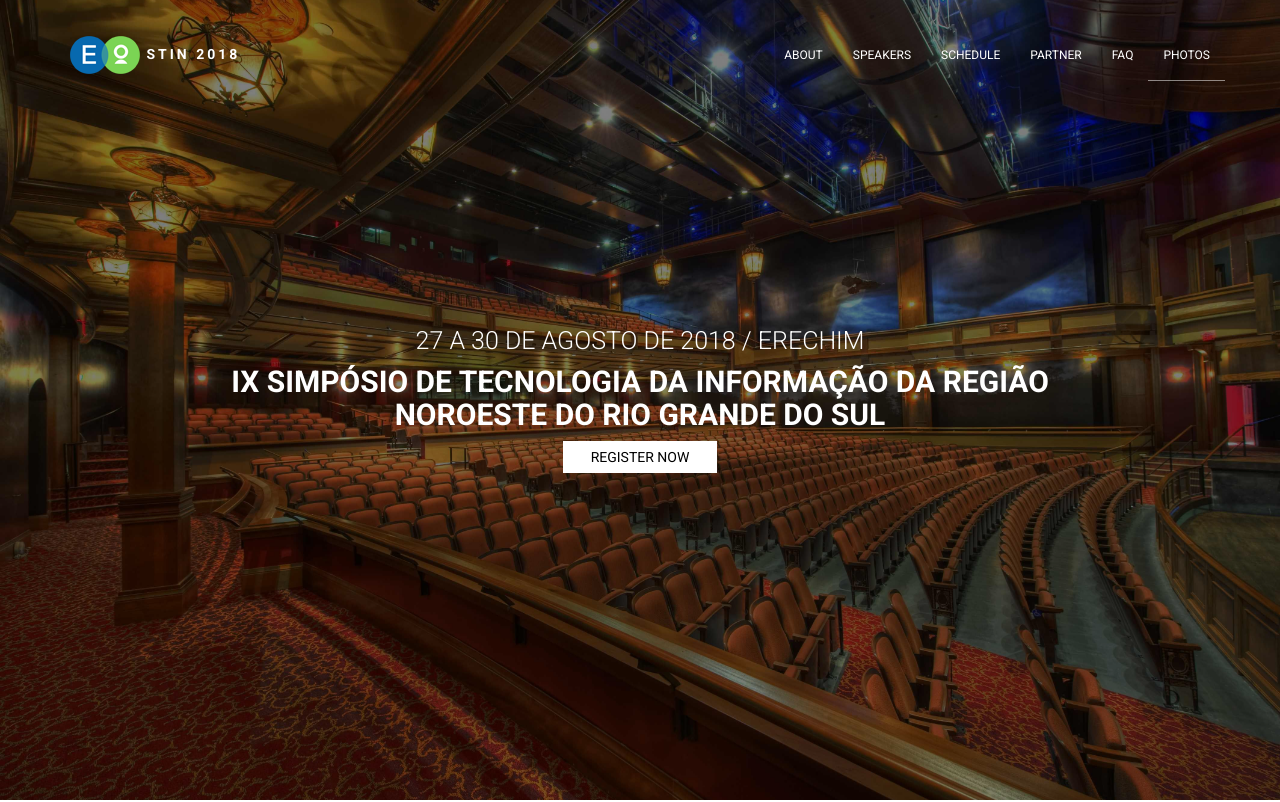
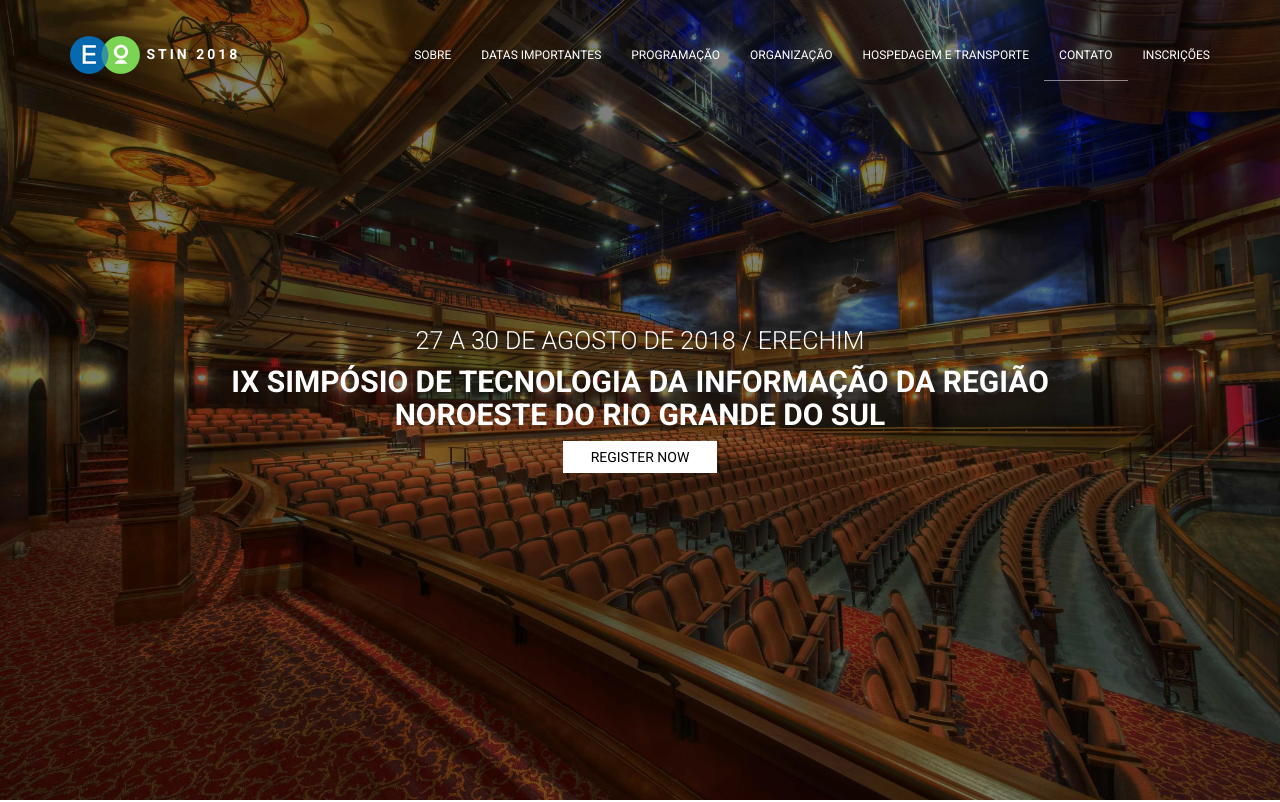
Before and after one commit to marcosvlima/STIN18, a website: page index.html in a window 1280 px wide. Shown: the top 802 px of the page. Drawn offline with nearby package versions, Linux system fonts and the light colour scheme; files that its build step writes are made by us from their sources; files whose address does not match are found by name.

Commit message:
navbar and href

```diff
--- a/index.html
+++ b/index.html
@@ -5,7 +5,7 @@
     <meta http-equiv="X-UA-Compatible" content="IE=edge">
     <meta name="viewport" content="width=device-width, initial-scale=1">
 
-    <title>IX STIN 2018</title>
+    <title>STIN - 2018</title>
 
     <!-- css -->
     <link rel="stylesheet" href="bower_components/bootstrap/dist/css/bootstrap.min.css">
@@ -41,13 +41,13 @@
                 <ul class="nav navbar-nav navbar-right">
 
                     <!-- navigation menu -->
-                    <li class="active"><a data-scroll href="#about">About</a></li>
-                    <li><a data-scroll href="#speakers">Speakers</a></li>
-                    <li><a data-scroll href="#schedule">Schedule</a></li>
-                    <li><a data-scroll href="#partner">Partner</a></li>
-                    <!-- <li><a data-scroll href="#">Sponsorship</a></li> -->
-                    <li><a data-scroll href="#faq">FAQ</a></li>
-                    <li><a data-scroll href="#photos">Photos</a></li>
+                    <li class="active"><a data-scroll href="#about">Sobre</a></li>
+                    <li><a data-scroll href="#deadline">Datas Importantes</a></li>
+                    <li><a data-scroll href="#schedule">Programação</a></li>
+                    <li><a data-scroll href="#organization">Organização</a></li>
+                    <li><a data-scroll href="#hosting">Hospedagem e transporte</a></li>
+		    <li><a data-scroll href="#contact">Contato</a></li>
+		    <li><a data-scroll href="#register">Inscrições</a></li>
 
                 </ul>
             </div>
@@ -101,7 +101,7 @@
         </div><!-- /.container -->
     </section>
 
-    <section id="facts" class="section bg-image-1 facts text-center">
+    <section id="deadline" class="section bg-image-1 facts text-center">
         <div class="container">
             <div class="row">
                 <div class="col-sm-3">
@@ -132,7 +132,7 @@
         </div><!-- container -->
     </section>
 
-    <section id="speakers" class="section speakers">
+    <section id="schedule" class="section speakers">
         <div class="container">
             <div class="row">
                 <div class="col-md-12">
@@ -269,7 +269,7 @@
         </div>
     </section>
 
-    <section id="registration" class="section registration">
+    <section id="organization" class="section registration">
         <div class="container">
             <div class="row">
                 <div class="col-md-12">
@@ -388,7 +388,7 @@
             </div>
     </section>
 
-    <section id="partner" class="section partner">
+    <section id="hosting" class="section partner">
         <div class="container">
             <div class="row">
                 <div class="col-md-12">
@@ -426,7 +426,7 @@
             </div>
     </section>
 
-    <section id="faq" class="section faq">
+    <section id="organization" class="section faq">
         <div class="container">
             <div class="row">
                 <div class="col-md-12">
@@ -504,7 +504,7 @@
             </div>
     </section>
 
-    <section id="photos" class="section photos">
+    <section id="contact" class="section photos">
         <div class="container">
             <div class="row">
                 <div class="col-md-12">
```
